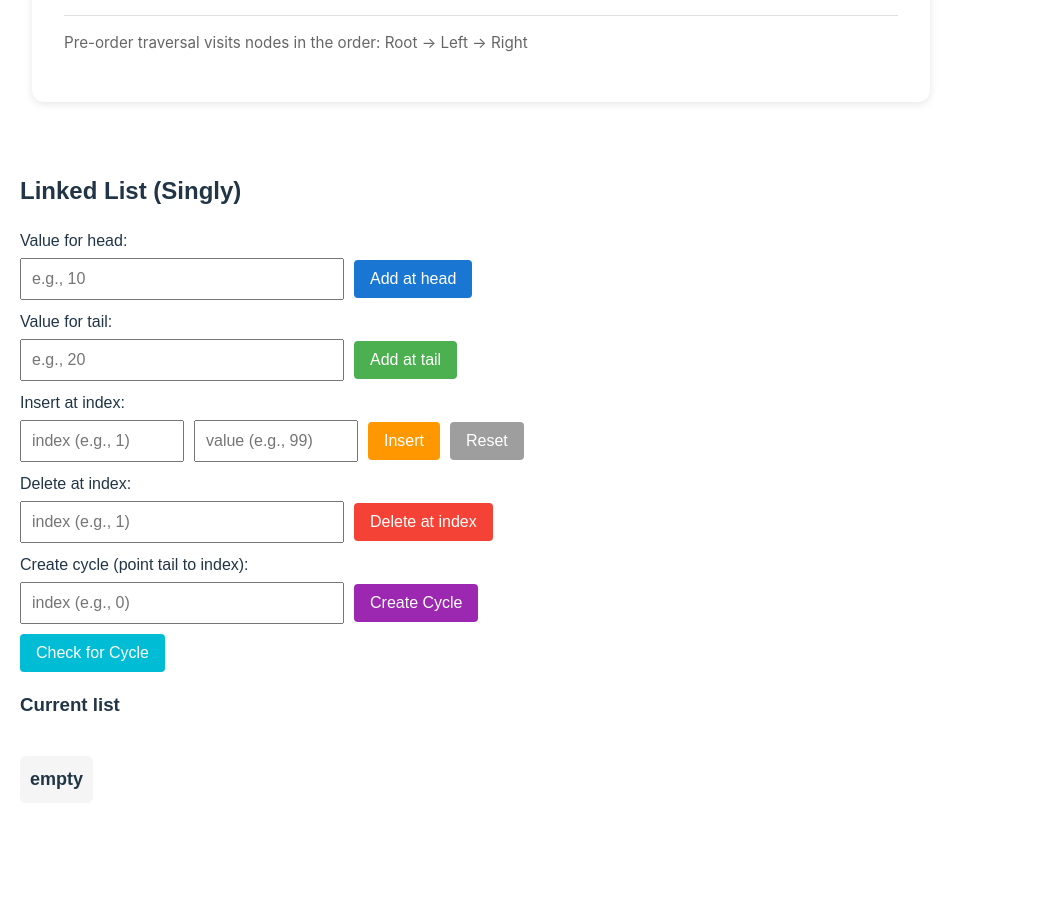
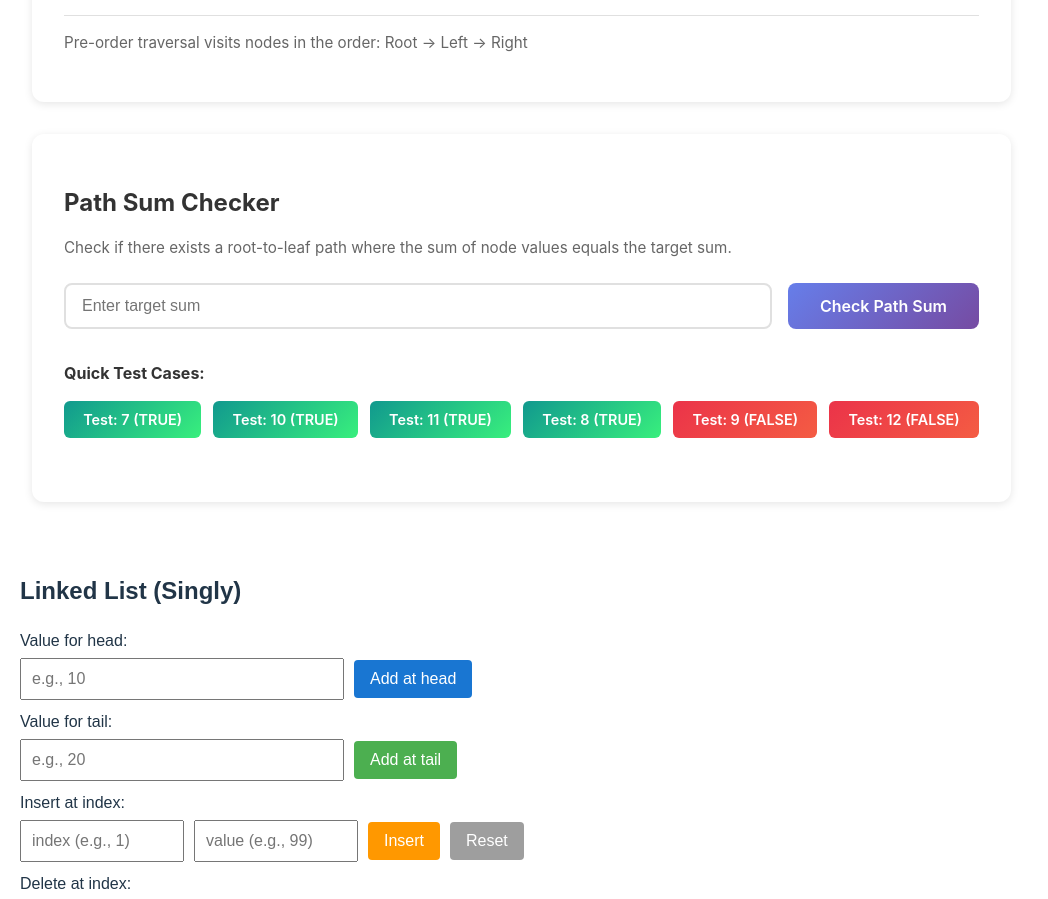
Before and after one commit to Ganes769/react-practice, a React (Vite) app: page / in a window 1280 px wide. Shown: the part 2420-3319 px from the top of the page, without its empty margins (0-1048 px from the left). Before the commit the page ends 3261 px from the top, so only its background shows below. Built offline with nearby package versions, Linux system fonts and the light colour scheme.

Commit message:
added tree

```diff
--- a/src/DSA/Tree/Trees.tsx
+++ b/src/DSA/Tree/Trees.tsx
@@ -62,6 +62,44 @@ class BinaryTree {
     traverse(this.root);
     return ans;
   }
+
+  hasPathSum(totalSum: number): boolean {
+    let ans = false;
+    const traverse = (curr: TreeNode | null, currSum: number) => {
+      if (!curr) return;
+      const newSum = currSum + curr.value;
+      if (!curr.left && !curr.right) {
+        if (newSum === totalSum) {
+          ans = true;
+          return;
+        }
+      }
+      if (curr.left) traverse(curr.left, newSum);
+      if (curr.right) traverse(curr.right, newSum);
+    };
+    traverse(this.root, 0);
+    return ans;
+  }
+
+  getPathSum(totalSum: number): number[] | null {
+    let path: number[] | null = null;
+    const traverse = (curr: TreeNode | null, currSum: number, currentPath: number[]) => {
+      if (!curr || path !== null) return;
+      const newSum = currSum + curr.value;
+      const newPath = [...currentPath, curr.value];
+
+      if (!curr.left && !curr.right) {
+        if (newSum === totalSum) {
+          path = newPath;
+          return;
+        }
+      }
+      if (curr.left) traverse(curr.left, newSum, newPath);
+      if (curr.right) traverse(curr.right, newSum, newPath);
+    };
+    traverse(this.root, 0, []);
+    return path;
+  }
 }
 
 // Build the tree from tree.js:
@@ -85,6 +123,9 @@ export default function Trees() {
   const [traversalSequence, setTraversalSequence] = useState<number[]>([]);
   const [currentNode, setCurrentNode] = useState<number | null>(null);
   const [isAnimating, setIsAnimating] = useState(false);
+  const [pathSumInput, setPathSumInput] = useState<string>("");
+  const [pathSumResult, setPathSumResult] = useState<boolean | null>(null);
+  const [pathSumPath, setPathSumPath] = useState<number[] | null>(null);
 
   useEffect(() => {
     updateTraversalSequence();
@@ -159,6 +200,26 @@ export default function Trees() {
     }
   };
 
+  const checkPathSum = (sum: number) => {
+    const result = tree.hasPathSum(sum);
+    const path = tree.getPathSum(sum);
+    setPathSumResult(result);
+    setPathSumPath(path);
+  };
+
+  const handlePathSumSubmit = (e: React.FormEvent) => {
+    e.preventDefault();
+    const sum = parseInt(pathSumInput);
+    if (!isNaN(sum)) {
+      checkPathSum(sum);
+    }
+  };
+
+  const testPathSum = (sum: number) => {
+    setPathSumInput(sum.toString());
+    checkPathSum(sum);
+  };
+
   const TreeNodeComponent = ({
     node,
     level = 0,
@@ -169,23 +230,24 @@ export default function Trees() {
     if (!node) return null;
 
     const isHighlighted = currentNode === node.value;
+    const isPathNode = pathSumPath?.includes(node.value) ?? false;
 
     return (
       <div className="tree-node-wrapper">
-        <div className={`tree-node ${isHighlighted ? "highlighted" : ""}`}>
+        <div className={`tree-node ${isHighlighted ? "highlighted" : ""} ${isPathNode ? "path-node" : ""}`}>
           {node.value}
         </div>
         {(node.left || node.right) && (
           <div className="tree-children">
             {node.left && (
               <div className="tree-child">
-                <div className="tree-line"></div>
+                <div className={`tree-line ${isPathNode && pathSumPath?.includes(node.left.value) ? "path-line" : ""}`}></div>
                 <TreeNodeComponent node={node.left} level={level + 1} />
               </div>
             )}
             {node.right && (
               <div className="tree-child">
-                <div className="tree-line"></div>
+                <div className={`tree-line ${isPathNode && pathSumPath?.includes(node.right.value) ? "path-line" : ""}`}></div>
                 <TreeNodeComponent node={node.right} level={level + 1} />
               </div>
             )}
@@ -258,6 +320,91 @@ export default function Trees() {
           </p>
         </div>
       </div>
+
+      <div className="path-sum-section">
+        <h2>Path Sum Checker</h2>
+        <p className="path-sum-description">
+          Check if there exists a root-to-leaf path where the sum of node values equals the target sum.
+        </p>
+
+        <form onSubmit={handlePathSumSubmit} className="path-sum-form">
+          <div className="input-group">
+            <input
+              type="number"
+              value={pathSumInput}
+              onChange={(e) => setPathSumInput(e.target.value)}
+              placeholder="Enter target sum"
+              className="path-sum-input"
+            />
+            <button type="submit" className="check-button">
+              Check Path Sum
+            </button>
+          </div>
+        </form>
+
+        <div className="test-cases">
+          <h3>Quick Test Cases:</h3>
+          <div className="test-buttons">
+            <button
+              onClick={() => testPathSum(7)}
+              className="test-button true-case"
+              title="Path: 1→2→4 = 7"
+            >
+              Test: 7 (TRUE)
+            </button>
+            <button
+              onClick={() => testPathSum(10)}
+              className="test-button true-case"
+              title="Path: 1→3→6 = 10"
+            >
+              Test: 10 (TRUE)
+            </button>
+            <button
+              onClick={() => testPathSum(11)}
+              className="test-button true-case"
+              title="Path: 1→3→7 = 11"
+            >
+              Test: 11 (TRUE)
+            </button>
+            <button
+              onClick={() => testPathSum(8)}
+              className="test-button true-case"
+              title="Path: 1→2→5 = 8"
+            >
+              Test: 8 (TRUE)
+            </button>
+            <button
+              onClick={() => testPathSum(9)}
+              className="test-button false-case"
+            >
+              Test: 9 (FALSE)
+            </button>
+            <button
+              onClick={() => testPathSum(12)}
+              className="test-button false-case"
+            >
+              Test: 12 (FALSE)
+            </button>
+          </div>
+        </div>
+
+        {pathSumResult !== null && (
+          <div className={`path-sum-result ${pathSumResult ? "result-true" : "result-false"}`}>
+            <h3>
+              {pathSumResult ? "✓ Path Found!" : "✗ No Path Found"}
+            </h3>
+            {pathSumResult && pathSumPath && (
+              <div className="path-display">
+                <p>Path: {pathSumPath.join(" → ")}</p>
+                <p>Sum: {pathSumPath.reduce((a, b) => a + b, 0)}</p>
+              </div>
+            )}
+            {!pathSumResult && (
+              <p>No root-to-leaf path exists with sum {pathSumInput}</p>
+            )}
+          </div>
+        )}
+      </div>
     </div>
   );
 }
--- a/src/DSA/Tree/tree.css
+++ b/src/DSA/Tree/tree.css
@@ -93,6 +93,28 @@
   transform: scale(1.2);
   box-shadow: 0 6px 20px rgba(245, 87, 108, 0.4);
   animation: pulse 0.5s ease;
+}
+
+.tree-node.path-node {
+  background: linear-gradient(135deg, #4facfe 0%, #00f2fe 100%);
+  border: 3px solid #00f2fe;
+  box-shadow: 0 6px 20px rgba(79, 172, 254, 0.6);
+  animation: pathPulse 1s ease infinite;
+}
+
+@keyframes pathPulse {
+  0%, 100% {
+    transform: scale(1);
+  }
+  50% {
+    transform: scale(1.15);
+  }
+}
+
+.tree-line.path-line {
+  background: #4facfe;
+  width: 3px;
+  box-shadow: 0 0 8px rgba(79, 172, 254, 0.6);
 }
 
 @keyframes pulse {
@@ -232,6 +254,158 @@
   color: #667eea;
 }
 
+.path-sum-section {
+  background: white;
+  border-radius: 12px;
+  padding: 2rem;
+  margin-top: 2rem;
+  box-shadow: 0 2px 8px rgba(0, 0, 0, 0.1);
+}
+
+.path-sum-section h2 {
+  color: #333;
+  margin-bottom: 0.5rem;
+}
+
+.path-sum-description {
+  color: #666;
+  margin-bottom: 1.5rem;
+  font-size: 0.95rem;
+}
+
+.path-sum-form {
+  margin-bottom: 2rem;
+}
+
+.input-group {
+  display: flex;
+  gap: 1rem;
+  margin-bottom: 1rem;
+}
+
+.path-sum-input {
+  flex: 1;
+  padding: 0.75rem 1rem;
+  font-size: 1rem;
+  border: 2px solid #e0e0e0;
+  border-radius: 8px;
+  transition: border-color 0.3s ease;
+}
+
+.path-sum-input:focus {
+  outline: none;
+  border-color: #667eea;
+}
+
+.check-button {
+  padding: 0.75rem 2rem;
+  font-size: 1rem;
+  font-weight: 600;
+  background: linear-gradient(135deg, #667eea 0%, #764ba2 100%);
+  color: white;
+  border: none;
+  border-radius: 8px;
+  cursor: pointer;
+  transition: all 0.3s ease;
+}
+
+.check-button:hover {
+  transform: translateY(-2px);
+  box-shadow: 0 4px 12px rgba(102, 126, 234, 0.4);
+}
+
+.test-cases {
+  margin-bottom: 2rem;
+}
+
+.test-cases h3 {
+  color: #333;
+  margin-bottom: 1rem;
+  font-size: 1rem;
+}
+
+.test-buttons {
+  display: flex;
+  flex-wrap: wrap;
+  gap: 0.75rem;
+}
+
+.test-button {
+  padding: 0.6rem 1.2rem;
+  font-size: 0.9rem;
+  font-weight: 600;
+  border: none;
+  border-radius: 6px;
+  cursor: pointer;
+  transition: all 0.3s ease;
+}
+
+.test-button.true-case {
+  background: linear-gradient(135deg, #11998e 0%, #38ef7d 100%);
+  color: white;
+}
+
+.test-button.true-case:hover {
+  transform: translateY(-2px);
+  box-shadow: 0 4px 12px rgba(17, 153, 142, 0.4);
+}
+
+.test-button.false-case {
+  background: linear-gradient(135deg, #eb3349 0%, #f45c43 100%);
+  color: white;
+}
+
+.test-button.false-case:hover {
+  transform: translateY(-2px);
+  box-shadow: 0 4px 12px rgba(235, 51, 73, 0.4);
+}
+
+.path-sum-result {
+  padding: 1.5rem;
+  border-radius: 8px;
+  margin-top: 1rem;
+}
+
+.path-sum-result.result-true {
+  background: linear-gradient(135deg, #d4edda 0%, #c3e6cb 100%);
+  border: 2px solid #28a745;
+}
+
+.path-sum-result.result-false {
+  background: linear-gradient(135deg, #f8d7da 0%, #f5c6cb 100%);
+  border: 2px solid #dc3545;
+}
+
+.path-sum-result h3 {
+  margin-bottom: 1rem;
+  font-size: 1.2rem;
+}
+
+.path-sum-result.result-true h3 {
+  color: #155724;
+}
+
+.path-sum-result.result-false h3 {
+  color: #721c24;
+}
+
+.path-display {
+  background: white;
+  padding: 1rem;
+  border-radius: 6px;
+  margin-top: 0.5rem;
+}
+
+.path-display p {
+  margin: 0.5rem 0;
+  font-weight: 500;
+  color: #333;
+}
+
+.path-sum-result.result-false p {
+  color: #721c24;
+}
+
 @media (max-width: 768px) {
   .tree-children {
     gap: 2rem;
@@ -246,4 +420,16 @@
   .sequence-display {
     font-size: 1rem;
   }
+
+  .input-group {
+    flex-direction: column;
+  }
+
+  .test-buttons {
+    flex-direction: column;
+  }
+
+  .test-button {
+    width: 100%;
+  }
 }
```
Also changed, not shown: src/DSA/Tree/tree.js (+29 -0 lines).
